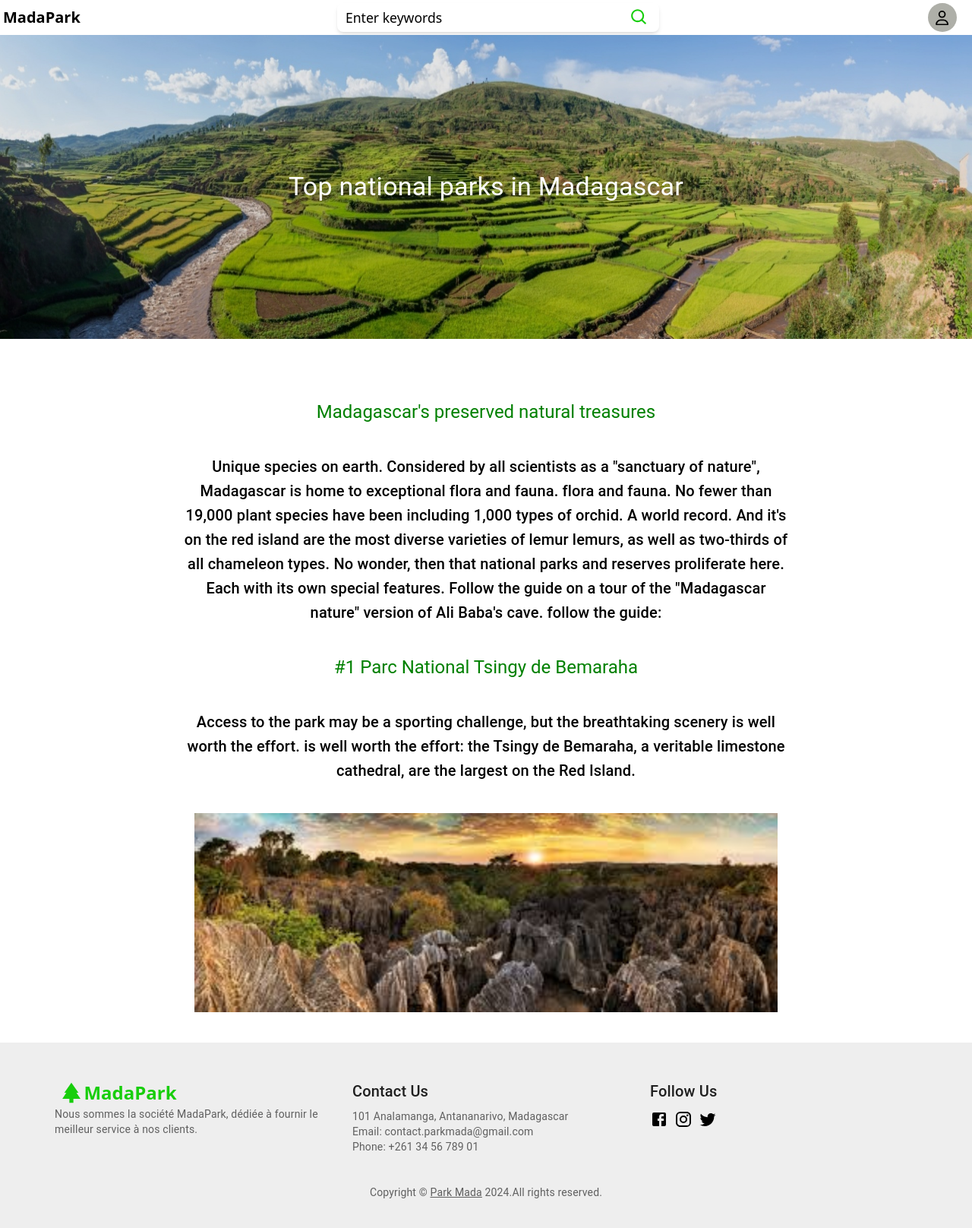
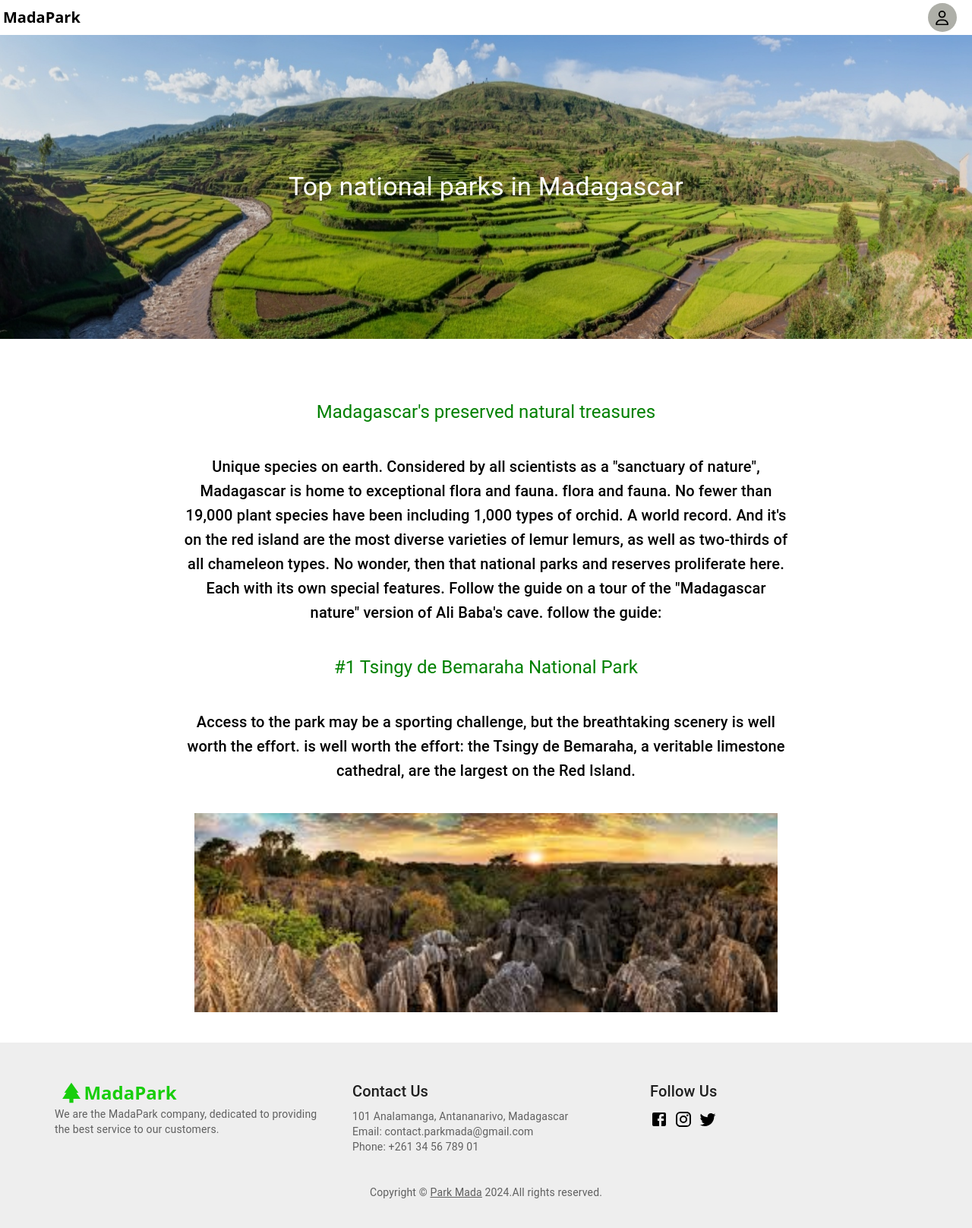
Before and after one commit to GestionDePark/Park-Management-Frontend, a React (Vite) app: page / in a window 1280 px wide. Shown: the top 1616 px of the page at 76% size. Built offline with nearby package versions, Linux system fonts and the light colour scheme.

Commit message:
chore: translated visitor to english

```diff
--- a/src/pages/Visitor/Container/Container.tsx
+++ b/src/pages/Visitor/Container/Container.tsx
@@ -29,7 +29,7 @@ const Container = () => {
         the guide:
       </Typography>
       <Typography color="green" variant="h5" textAlign="center">
-        #1 Parc National Tsingy de Bemaraha
+        #1 Tsingy de Bemaraha National Park
       </Typography>
       <Typography
         pt={5}
--- a/src/pages/Visitor/Container/Facefoot.tsx
+++ b/src/pages/Visitor/Container/Facefoot.tsx
@@ -23,8 +23,8 @@ const Facefoot = () => {
           <Grid item xs={12} sm={4}>
             <AppLogo />
             <Typography variant="body2" color="text.secondary">
-              Nous sommes la société MadaPark, dédiée à fournir le meilleur
-              service à nos clients.
+              We are the MadaPark company, dedicated to providing the best
+              service to our customers.
             </Typography>
           </Grid>
           <Grid item xs={12} sm={4}>
--- a/src/pages/Visitor/Navli.tsx
+++ b/src/pages/Visitor/Navli.tsx
@@ -1,8 +1,6 @@
-import { BiSearch } from 'react-icons/bi';
-import { Box, Button, styled } from '@mui/material';
+import { Box, styled } from '@mui/material';
 import { Link } from 'react-router-dom';
 import { FaRegUser } from 'react-icons/fa6';
-import SearchInput from '@/components/SearchInput';
 
 const Navli = () => {
   return (
@@ -13,14 +11,6 @@ const Navli = () => {
         </p>
       </Box>
 
-      <form className="flex items-center w-1/3 gap-2 shadow-md rounded-lg">
-        <SearchInput name="q" placeholder="Enter keywords" />
-
-        <Button sx={BUTTON_SEARCH_STYLE}>
-          <BiSearch fontSize="1.6rem" />
-        </Button>
-      </form>
-
       <Box display="flex" gap=".8rem" px="1rem">
         <UserLink to="/login" color="#aeafa8">
           <FaRegUser fontSize="1.2rem" />
@@ -30,13 +20,6 @@ const Navli = () => {
   );
 };
 
-const BUTTON_SEARCH_STYLE = {
-  minWidth: 0,
-  padding: '.4rem .8rem',
-  borderRadius: '.8rem',
-  flexShrink: 0,
-};
-
 const UserLink = styled(Link)(({ color, theme }) => ({
   padding: '.6rem',
   borderRadius: '50%',
```
